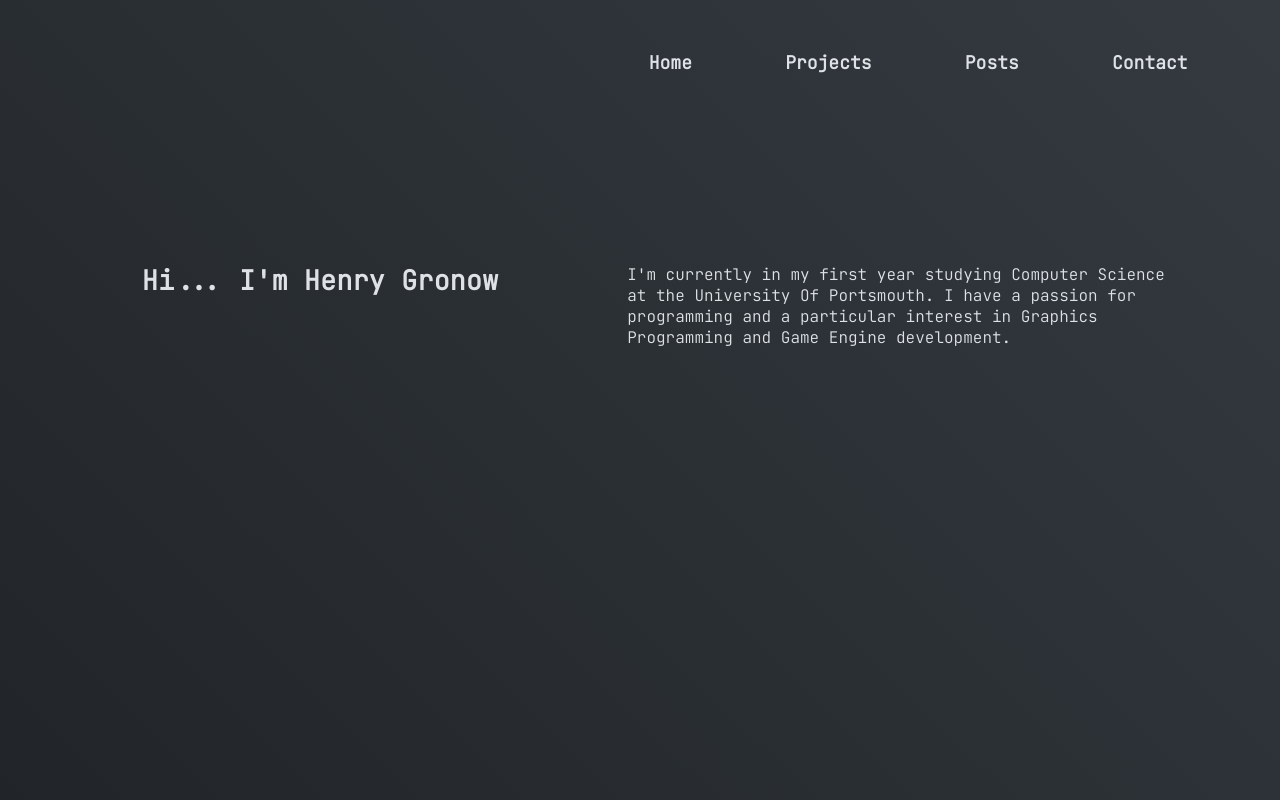
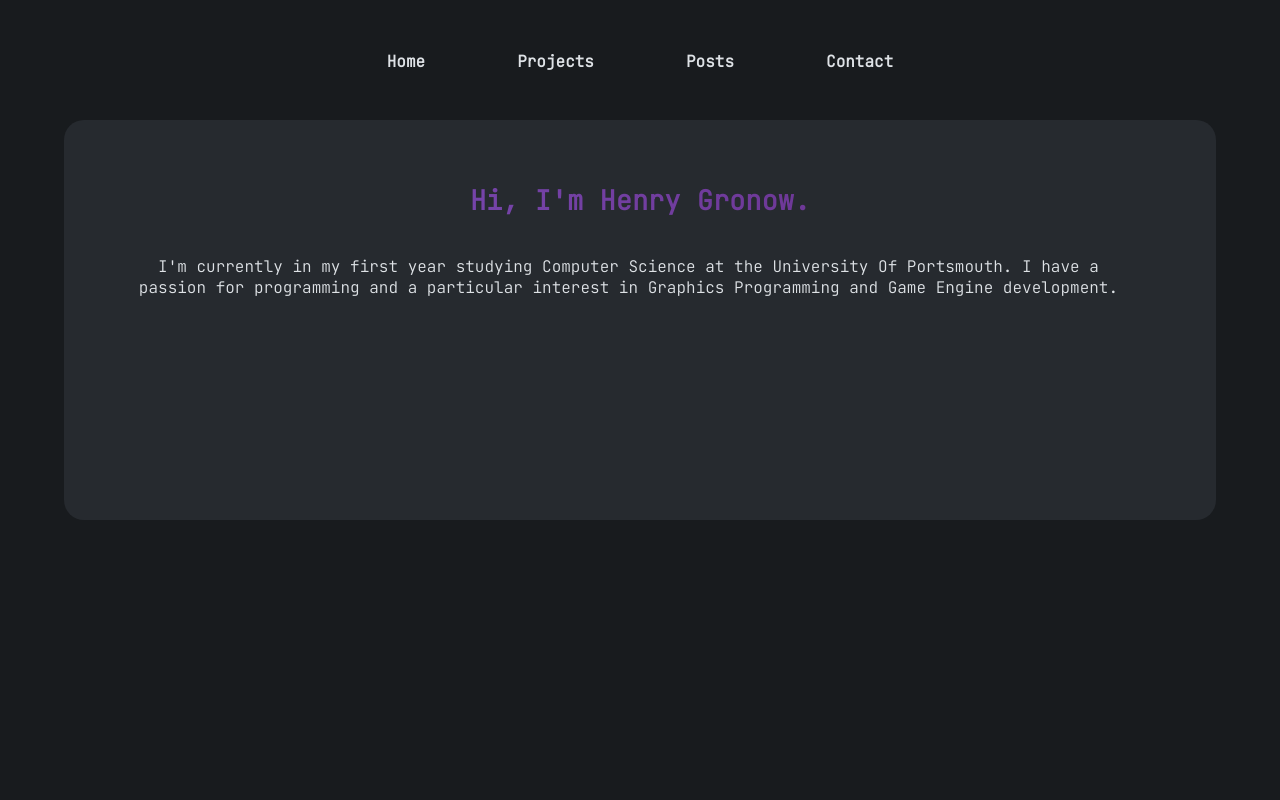
Before and after one commit to Progalt/Progalt.github.io, a plain HTML site: page index.html in a window 1280 px wide. Drawn offline with Linux system fonts and the light colour scheme.

Commit message:
Experimenting

```diff
--- a/index.html
+++ b/index.html
@@ -6,7 +6,7 @@
 <header>
 
     <h1>
-        <a href="index.html" class="navlinks">Home</a>
+        <a href="index.html" class="selected">Home</a>
         <a href="underConstruction.html" class="navlinks">Projects</a>
         <a href="underConstruction.html" class="navlinks">Posts</a>
         <a href="underConstruction.html" class="navlinks">Contact</a>
@@ -14,9 +14,10 @@
 
 
 </header>
+<section class="introbg">
 
     <section class="maintitle">
-    <h2>Hi... I'm Henry Gronow</h2>
+        <h2>Hi, I'm Henry Gronow.</h2>
     </section>
     <section class="about">
         <p class="aboutp">I'm currently in my
@@ -28,3 +29,6 @@
 
         </p>
     </section>
+
+
+</section>
--- a/styles.css
+++ b/styles.css
@@ -4,16 +4,17 @@
 header {
     width:100%;
     height: 4%;
+
 }
 
 
 h1 {
     font-family: 'JetBrains Mono';
     color: black;
-    font-size: large;
+    font-size: medium;
     padding:4%;
     margin:0px;
-    text-align: right;
+    text-align: center;
 }
 
 
@@ -22,15 +23,16 @@ body{
     min-height: 100vh;
     margin: 0px;
     padding: 0px;
-    background: linear-gradient(45deg,#212529, #343a40);
+    background: #181b1e;
     box-sizing:border-box;
 }
 
 a{
-    transition: color 0.2s ease-in-out;
+    transition: background-color 0.2s ease-in-out;
     text-decoration: none;
     padding: 3.5%;
-
+    height:50px;
+    border-radius: 50px;
 }
 
 a:link{
@@ -42,31 +44,51 @@ a:visited{
 }
 
 a:hover {
-    color:#212529;
+    color:#dee2e6;
+    background-color: #262a2f;
+    border-radius: 50px;
 }
+
 
 .maintitle{
     position:absolute;
-    width:50vw;
+    width:100%;
     font-family: 'JetBrains Mono';
-    color: #dee2e6;
+    background-color: #dee2e6;
+    background: linear-gradient(240deg,#632980, #8053c0);
+    -webkit-background-clip: text;
+    -moz-background-clip: text;
+    -webkit-text-fill-color: transparent;
+    -moz-text-fill-color: transparent;
     text-align:center;
-    top:30vh;
+    top:5vh;
     font-size: large;
 
 }
 
 .about{
     position:absolute;
-    width:50vw;
+    width:100%;
     font-family: 'JetBrains Mono';
     color: #dee2e6;
-    right:0;
-    top:31vh;
-    margin-right: 2%;
+    top:15vh;
+    margin-left: 3%;
+
+    text-align: center;
 }
 
 .aboutp{
     margin-left: 2%;
     margin-right:10%;
 }
+
+.introbg{
+    position: absolute;
+    background-color: #262a2f;
+    width:90%;
+    height:50%;
+    border-radius: 20px;
+    top:15%;
+    left:5%;
+
+}
--- a/uc.css
+++ b/uc.css
@@ -31,8 +31,6 @@ a{
     text-align: center;
     transition: color 0.2s ease-in-out;
     text-decoration: none;
-    position: absolute;
-    left:37%;
 
 }
 
```
Also changed, not shown: underConstruction.html (+3 -2 lines). Lines whose indentation alone changed are shown as unchanged.
